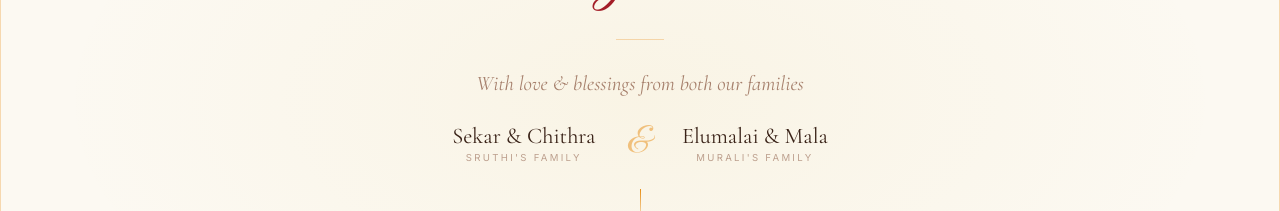
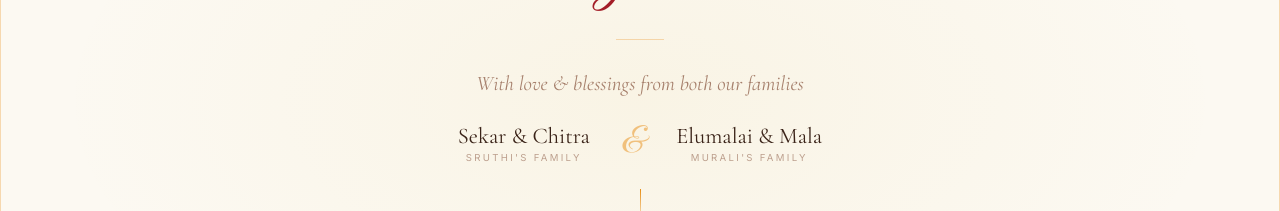
Before and after one commit to iammurali/engagement, a React (Vite) app: page / in a window 1280 px wide. Shown: the part 4340-4551 px from the top of the page. Built offline with nearby package versions, Linux system fonts and the light colour scheme.

Commit message:
Update Closing.jsx

```diff
--- a/src/components/Closing.jsx
+++ b/src/components/Closing.jsx
@@ -128,7 +128,7 @@ export default function Closing() {
                   lineHeight: 1.3,
                 }}
               >
-                Sekar &amp; Chithra
+                Sekar &amp; Chitra
               </p>
               <p
                 className="font-inter uppercase tracking-[0.24em] mt-1"
```
